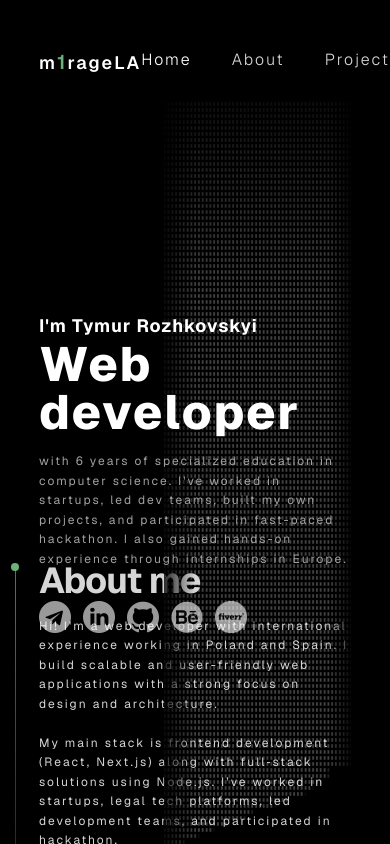
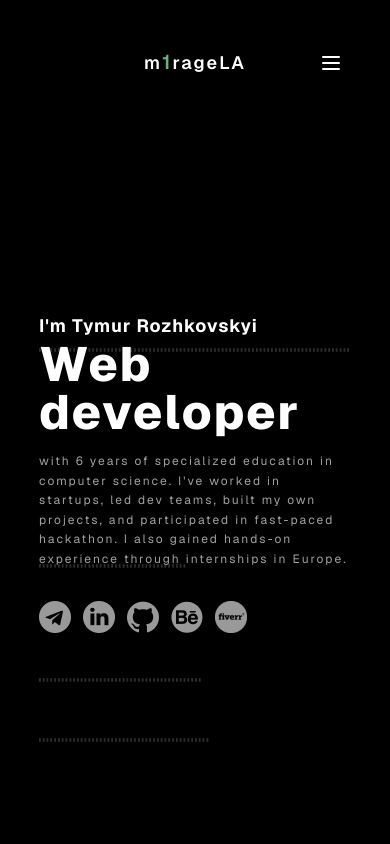
Before and after one commit to m1rageLA/portfolio, a Next.js app: page / in a window 390 px wide. Built offline with nearby package versions, Linux system fonts and the light colour scheme.

Commit message:
Improve mobile UI

```diff
--- a/src/app/page.tsx
+++ b/src/app/page.tsx
@@ -168,9 +168,9 @@ export default function HomePage() {
     <div className="h-screen bg-black text-white font-sans overflow-x-hidden">
       {/* вертикальный snap‑scroll на уровне секций */}
       <SectionNav />
-      <main className="snap-y snap-mandatory scroll-smooth h-screen overflow-y-scroll">
+      <main className="scroll-smooth md:snap-y md:snap-mandatory md:h-screen md:overflow-y-scroll">
         {/* ───────────────────────── Hero ───────────────────────── */}
-        <section id="hero" className="snap-start h-screen flex flex-col px-[10%]">
+        <section id="hero" className="md:snap-start md:h-screen min-h-screen flex flex-col px-[10%]">
           <header className="py-6">
             <Header />
           </header>
@@ -181,7 +181,7 @@ export default function HomePage() {
         </section>
 
         {/* ───────────────────────── About + part‑1 timeline ───────────────────────── */}
-        <section id="about" className="snap-start h-screen flex items-center justify-center px-[10%]">
+        <section id="about" className="md:snap-start md:h-screen min-h-screen flex items-center justify-center px-[10%]">
           <div className="grid w-full gap-10 md:grid-cols-2">
             <AboutSection />
             {/* левая/правая колонка зависит от md‑breakpoint */}
@@ -190,7 +190,7 @@ export default function HomePage() {
         </section>
 
         {/* ───────────────────────── Timeline continuation ───────────────────────── */}
-        <section id="about-cont" className="snap-start h-screen flex items-center justify-center px-[10%]">
+        <section id="about-cont" className="md:snap-start md:h-screen min-h-screen flex items-center justify-center px-[10%]">
 
           <div className="grid w-full gap-10 md:grid-cols-2">
             <SecondAboutSection />
@@ -200,17 +200,17 @@ export default function HomePage() {
         </section>
 
         {/* ───────────────────────── Projects ───────────────────────── */}
-        <section id="projects" className="snap-start h-screen flex items-center justify-center px-[10%]">
+        <section id="projects" className="md:snap-start md:h-screen min-h-screen flex items-center justify-center px-[10%]">
           <ProjectShowcase projects={projects} />
         </section>
 
         {/* ───────────────────────── Skills ───────────────────────── */}
-        <section id="skills" className="snap-start h-screen flex items-center justify-center px-[10%]">
+        <section id="skills" className="md:snap-start md:h-screen min-h-screen flex items-center justify-center px-[10%]">
           <SkillsTree />
         </section>
 
         {/* ───────────────────────── Contacts / Footer ───────────────────────── */}
-        <section id="contacts" className="snap-start h-screen flex items-center justify-center px-[10%] py-8">
+        <section id="contacts" className="md:snap-start md:h-screen min-h-screen flex items-center justify-center px-[10%] py-8">
           <footer>
             <Footer />
           </footer>
--- a/src/components/ SkillsTree.tsx
+++ b/src/components/ SkillsTree.tsx
@@ -219,7 +219,7 @@ export default function SkillsTree() {
                                 <motion.li
                                     key={skill.name}
                                     variants={item}
-                                    className="mb-1.5 w-44 rounded-md border px-3 py-1 text-center text-[0.7rem] font-medium backdrop-blur"
+                                    className="mb-1.5 w-[70%] rounded-md border px-3 py-1 text-center text-[0.7rem] font-medium backdrop-blur"
                                     style={pillStyle(skill)}
                                 >
                                     {skill.name}
--- a/src/components/AsciiBackground.tsx
+++ b/src/components/AsciiBackground.tsx
@@ -19,14 +19,11 @@ export default function AsciiBackground() {
   }, []);
 
   return (
-    <div className="absolute inset-y-0 right-0 w-3/5 overflow-hidden">
-      <div className="pointer-events-none absolute inset-y-0 left-0 w-1/6 bg-gradient-to-r from-black/80 to-transparent z-10" />
-      <div className="pointer-events-none absolute inset-y-0 right-0 w-1/8 bg-gradient-to-l from-black/80 to-transparent z-10" />
-      <div className="pointer-events-none absolute inset-x-0 top-0 h-1/4 bg-gradient-to-b from-black/80 to-transparent z-10" />
+    <div className="absolute inset-0 overflow-hidden flex items-center justify-center select-none">
       <pre
         ref={asciiRef}
         aria-hidden
-        className="absolute inset-0 max-w-none whitespace-pre leading-[2] text-[3px] text-neutral-600/80 [text-shadow:_0_0_1px_#000]"
+        className="opacity-70 max-w-none whitespace-pre leading-[2] text-[3px] text-neutral-700 [text-shadow:_0_0_1px_#000]"
       >
         {frame}
       </pre>
--- a/src/components/Footer.tsx
+++ b/src/components/Footer.tsx
@@ -42,7 +42,7 @@ export default function Footer() {
     return (
         <footer
             id="contact"
-            className="relative h-screen flex flex-col justify-between bg-black text-gray-100 px-6 md:px-24 py-12"
+            className="relative md:h-screen min-h-screen flex flex-col justify-between bg-black text-gray-100 px-6 md:px-24 py-12"
         >
             {/* neon pulse line */}
             <div className="pointer-events-none absolute bottom-0 left-0 w-full h-px bg-gradient-to-r from-[#5cff96]/0 via-[#5cff96]/70 to-[#5cff96]/0 animate-pulse" />
@@ -52,24 +52,21 @@ export default function Footer() {
                       bg-[radial-gradient(#5cff96_1px,transparent_1px)]
                       [background-size:6px_6px]" />
             <div className="z-10 flex-1 w-full grid grid-cols-12 gap-10 place-content-center">
-                <div className="col-span-12 md:col-span-6">
+                <div className="col-span-12 md:col-span-6 text-center">
                     <h2 className="text-2xl md:text-3xl font-semibold mb-6 tracking-wide ">
                         Services
                     </h2>
-                    <ul className="grid grid-cols-1 sm:grid-cols-2 gap-x-8 gap-y-3 text-sm md:text-base text-gray-300">
+                    <ul className="mx-auto w-fit list-disc space-y-2 text-sm md:text-base text-gray-300 marker:text-[#5cff96]">
                         {services.map((item) => (
-                            <li key={item} className="flex items-start gap-3 group">
-                                <span className="mt-[6px] h-[6px] w-[6px] rounded-full bg-[#5cff96] group-hover:scale-125 transition-transform" />
-                                <span className="leading-snug group-hover:text-white transition-colors duration-200">
-                                    {item}
-                                </span>
+                            <li key={item} className="leading-snug hover:text-white transition-colors duration-200">
+                                {item}
                             </li>
                         ))}
                     </ul>
                 </div>
 
                 {/* Contact block (spans 6 columns on md+) */}
-                <div className="col-span-12 md:col-span-6 flex flex-col justify-center md:items-end mt-14 md:mt-0">
+                <div className="col-span-12 md:col-span-6 flex flex-col items-center text-center justify-center md:items-end md:text-right mt-14 md:mt-0">
                     <h2 className="text-2xl md:text-3xl font-semibold mb-6 tracking-wide uppercase">
                         Get in touch
                     </h2>
--- a/src/components/Header.tsx
+++ b/src/components/Header.tsx
@@ -12,6 +12,7 @@ const navItems = [
 
 export default function Header() {
   const [active, setActive] = useState("hero");
+  const [menuOpen, setMenuOpen] = useState(false);
 
   /* подсветка активного пункта — тем же способом, что и SectionNav */
   useEffect(() => {
@@ -39,12 +40,26 @@ export default function Header() {
   };
 
   return (
-    <div className="pt-6 flex justify-between w-full">
+    <>
+      <div className="relative pt-6 flex items-center justify-center w-full">
+        {/* menu icon on small screens */}
+        <button
+          onClick={() => setMenuOpen(true)}
+          aria-label="Open menu"
+          className="absolute right-0 md:hidden p-2"
+        >
+          <svg className="h-6 w-6" fill="none" stroke="currentColor" strokeWidth="2" viewBox="0 0 24 24">
+            <path strokeLinecap="round" strokeLinejoin="round" d="M4 6h16M4 12h16M4 18h16" />
+          </svg>
+        </button>
+
+        {/* logo centered */}
         <div className="text-lg font-semibold">
           <Link href="/">m<span className="text-console-green text-xl">1</span>rageLA</Link>
         </div>
 
-      <ul className="flex gap-10 text-li font-light">
+        {/* nav list on md+ */}
+        <ul className="hidden md:flex gap-10 text-li font-light absolute right-0">
           {navItems.map(({ name, id }) => (
             <li key={id}>
               <Link
@@ -52,9 +67,7 @@ export default function Header() {
                 onClick={(e) => handleClick(e, id)}
                 className={`
                   relative pb-1 transition-all duration-200
-                ${active === id
-                  ? "text-white"
-                  : "hover:text-li-hover"}
+                  ${active === id ? "text-white" : "hover:text-li-hover"}
                 `}
               >
                 {name}
@@ -63,5 +76,37 @@ export default function Header() {
           ))}
         </ul>
       </div>
+
+      {/* mobile menu modal */}
+      {menuOpen && (
+        <div className="fixed inset-0 z-50 flex flex-col items-center justify-center bg-black/90">
+          <button
+            onClick={() => setMenuOpen(false)}
+            aria-label="Close menu"
+            className="absolute top-6 right-6 p-2"
+          >
+            <svg className="h-6 w-6" fill="none" stroke="currentColor" strokeWidth="2" viewBox="0 0 24 24">
+              <path strokeLinecap="round" strokeLinejoin="round" d="M6 18L18 6M6 6l12 12" />
+            </svg>
+          </button>
+          <ul className="space-y-6 text-xl">
+            {navItems.map(({ name, id }) => (
+              <li key={id}>
+                <Link
+                  href={`#${id}`}
+                  onClick={(e) => {
+                    handleClick(e, id);
+                    setMenuOpen(false);
+                  }}
+                  className="block px-4 py-2"
+                >
+                  {name}
+                </Link>
+              </li>
+            ))}
+          </ul>
+        </div>
+      )}
+    </>
   );
 }
```
Lines whose indentation alone changed are shown as unchanged.
